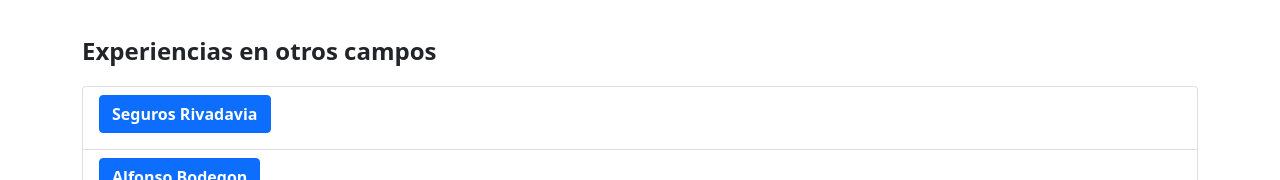
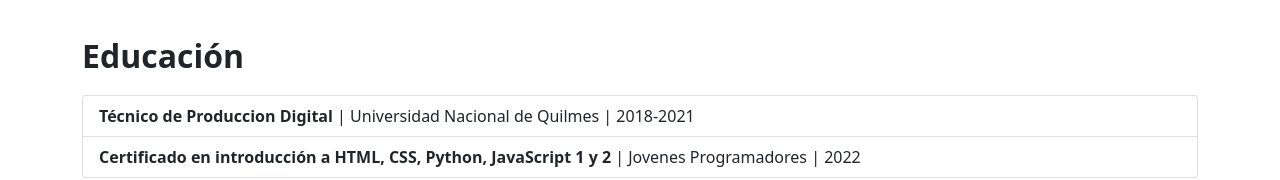
Before and after one commit to ruizf91/mattzai.github.io, a plain HTML site: page index.html in a window 1280 px wide. Shown: the part 772-952 px from the top of the page. Drawn offline with nearby package versions, Linux system fonts and the light colour scheme.

Commit message:
Agregada seccion de Educación

```diff
--- a/index.html
+++ b/index.html
@@ -73,7 +73,13 @@
         </ul>
     </section>
 
-
+    <section class="container">
+        <h2 class="section-title">Educación</h2>
+        <ul class="list-group">
+            <li class="list-group-item"><strong>Técnico de Produccion Digital</strong> | Universidad Nacional de Quilmes | 2018-2021</li>
+            <li class="list-group-item"><strong>Certificado en introducción a HTML, CSS, Python, JavaScript 1 y 2</strong> | Jovenes Programadores | 2022</li>
+        </ul>
+    </section>
 
     <section class="container">
         <h4 class="section-title">Experiencias en otros campos</h4>
@@ -94,7 +100,7 @@
                     </ol>
             </li>
             <li class="list-group-item"><button class="btn btn-primary mb-2" data-bs-toggle="collapse"
-                    data-bs-target="#trabajo2"><strong>Alfonso Bodegon</strong></button>
+                    data-bs-target="#trabajo2"><strong>Alfonso Bodegón</strong></button>
                 <div id="trabajo2" class="collapse">
                     <strong>Asistente de Cocina | 2022-2023</strong>
                     <ol>
```
